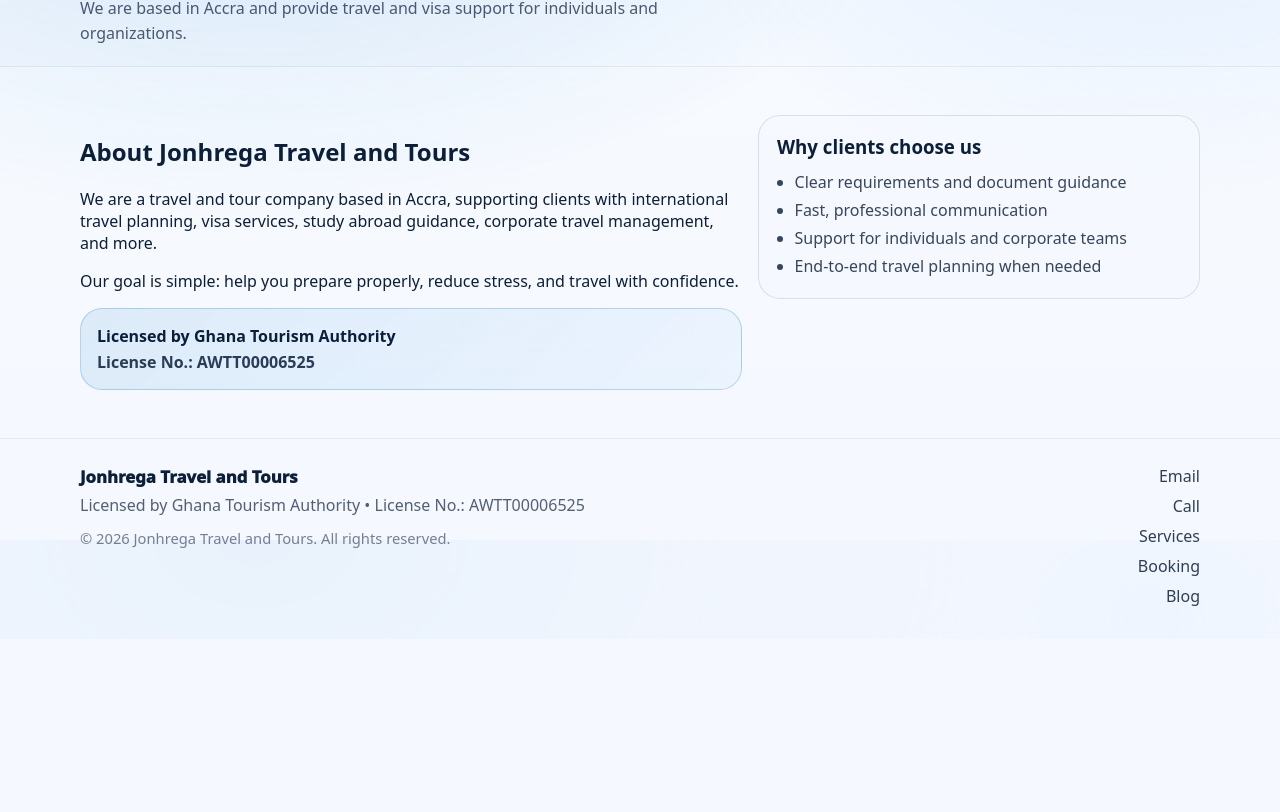
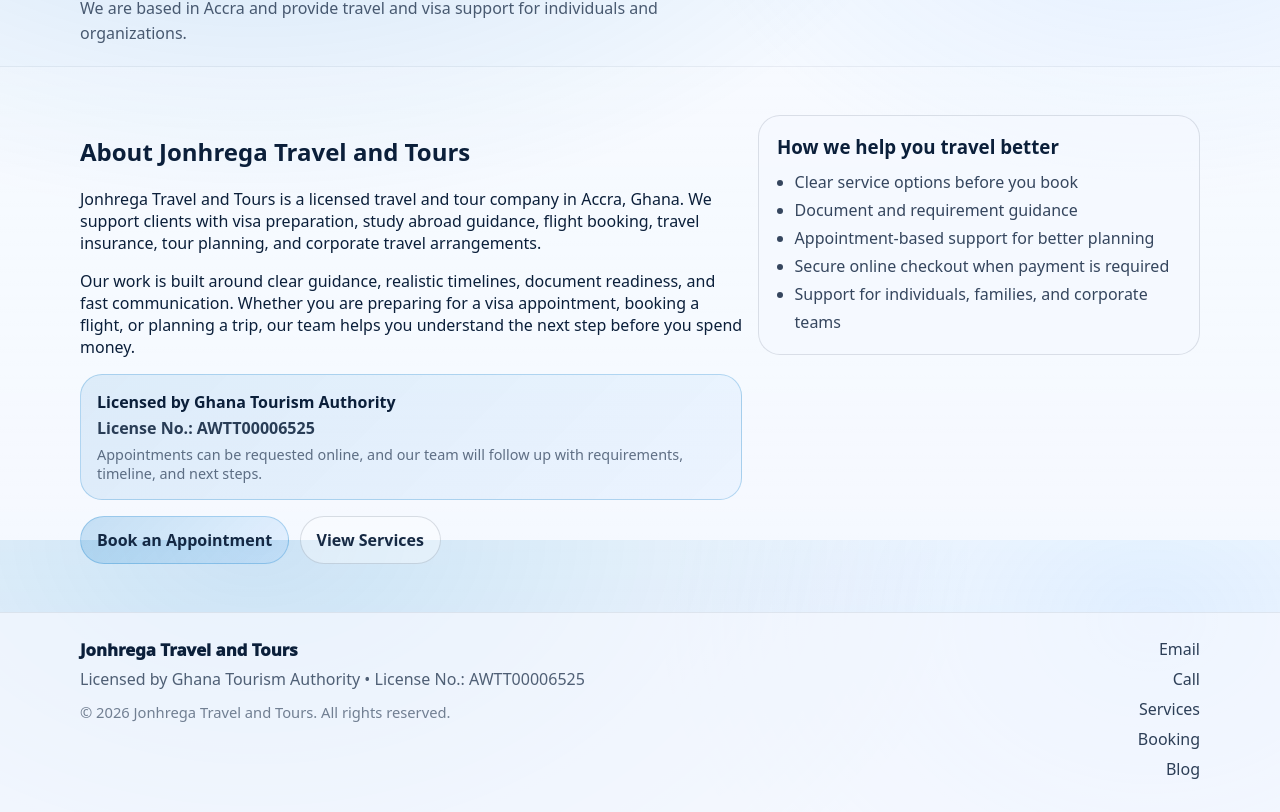
Before and after one commit to learngermanghana/jonhrega-travel-site, a React (Vite) app: page /about in a window 1280 px wide. Shown: the part 1060-1872 px from the top of the page. Before the commit the page ends 1699 px from the top, so only its background shows below. Built offline with nearby package versions, Linux system fonts and the light colour scheme.

Commit message:
Improve about section and booking CTA

```diff
--- a/src/components/About.jsx
+++ b/src/components/About.jsx
@@ -1,3 +1,4 @@
+import { Link } from "react-router-dom";
 import Container from "./Container";
 import { company } from "../data/company";
 
@@ -9,26 +10,32 @@
           <div>
             <h2>About {company.name}</h2>
             <p>
-              We are a travel and tour company based in Accra, supporting clients with international travel
-              planning, visa services, study abroad guidance, corporate travel management, and more.
+              {company.name} is a licensed travel and tour company in Accra, Ghana. We support clients with visa preparation, study abroad guidance, flight booking, travel insurance, tour planning, and corporate travel arrangements.
             </p>
             <p>
-              Our goal is simple: help you prepare properly, reduce stress, and travel with confidence.
+              Our work is built around clear guidance, realistic timelines, document readiness, and fast communication. Whether you are preparing for a visa appointment, booking a flight, or planning a trip, our team helps you understand the next step before you spend money.
             </p>
 
-              <div className="callout">
-                <div className="callout__title">{company.licensedNote}</div>
-                <div className="callout__text">{company.licenseNumberPlaceholder}</div>
-              </div>
+            <div className="callout">
+              <div className="callout__title">{company.licensedNote}</div>
+              <div className="callout__text">{company.licenseNumberPlaceholder}</div>
+              <div className="callout__hint">Appointments can be requested online, and our team will follow up with requirements, timeline, and next steps.</div>
+            </div>
+
+            <div className="actions">
+              <Link className="btn" to="/booking">Book an Appointment</Link>
+              <Link className="btn btn--ghost" to="/services">View Services</Link>
+            </div>
           </div>
 
-          <div className="infoBox">
-            <h3>Why clients choose us</h3>
+          <div className="infoBox aboutInfoBox">
+            <h3>How we help you travel better</h3>
             <ul>
-              <li>Clear requirements and document guidance</li>
-              <li>Fast, professional communication</li>
-              <li>Support for individuals and corporate teams</li>
-              <li>End-to-end travel planning when needed</li>
+              <li>Clear service options before you book</li>
+              <li>Document and requirement guidance</li>
+              <li>Appointment-based support for better planning</li>
+              <li>Secure online checkout when payment is required</li>
+              <li>Support for individuals, families, and corporate teams</li>
             </ul>
           </div>
         </div>
```
